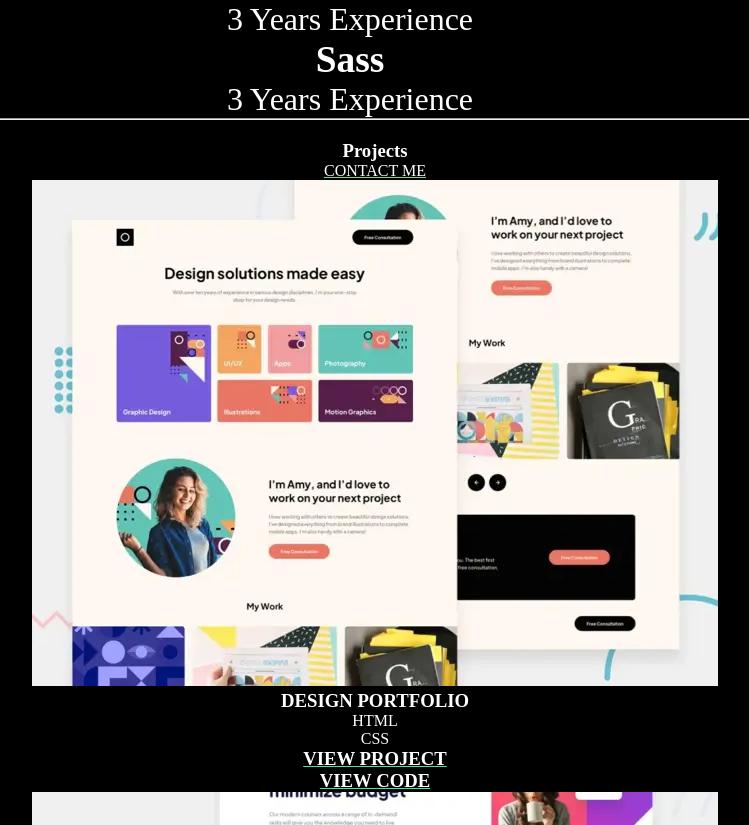
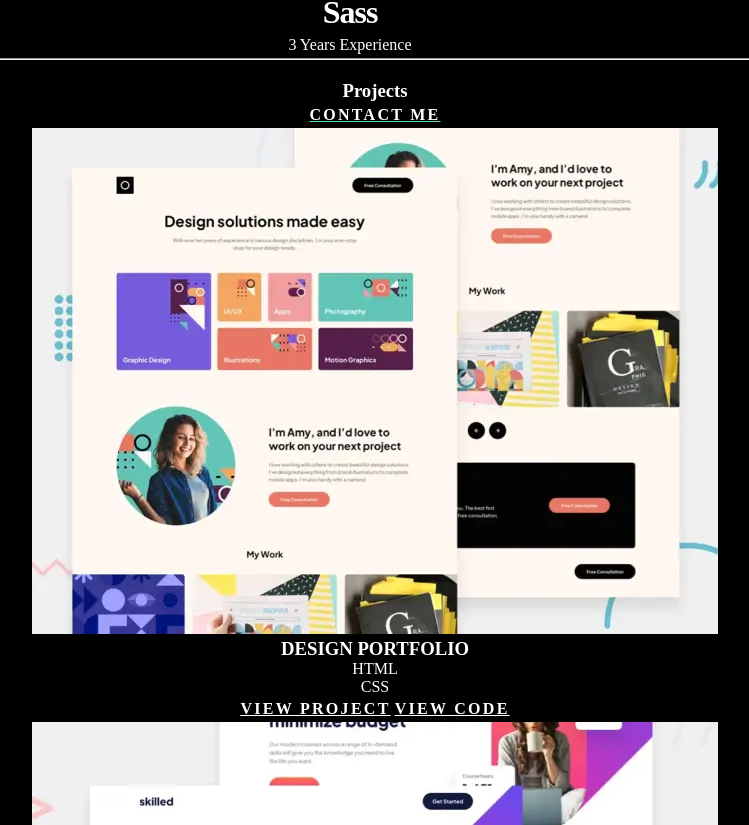
Before and after one commit to LunaHale2002/babic_lana_portfolio, a website built with Vite: page index.html in a window 1280 px wide. Shown: the part 915-1740 px from the top of the page, without its empty margins (290-1039 px from the left). Built offline with nearby package versions, Linux system fonts and the light colour scheme.

Commit message:
projects

```diff
--- a/index.html
+++ b/index.html
@@ -78,8 +78,8 @@
             <h1>DESIGN PORTFOLIO</h1>
             <p>HTML</p>
             <p>CSS</p>
-            <h3>VIEW PROJECT</h3>
-            <h3>VIEW CODE</h3>
+            <a href="https://github.com/">VIEW PROJECT</a>
+            <a href="https://www.edenschool.fr/">VIEW CODE</a>
           </article>
         </section>
         <section>
@@ -88,8 +88,8 @@
             <h1>E-LEARNING LANDING PAGE</h1>
             <p>HTML</p>
             <p>CSS</p>
-            <h3>VIEW PROJECT</h3>
-            <h3>VIEW CODE</h3>
+            <a href="https://github.com/">VIEW PROJECT</a>
+            <a href="https://www.edenschool.fr/">VIEW CODE</a>
           </article>
         </section>
         <section>
@@ -99,8 +99,8 @@
             <p>HTML</p>
             <p>CSS</p>
             <p>JAVASCRIPT</p>
-            <h3>VIEW PROJECT</h3>
-            <h3>VIEW CODE</h3>
+            <a href="https://github.com/">VIEW PROJECT</a>
+            <a href="https://www.edenschool.fr/">VIEW CODE</a>
           </article>
         </section>
         <section>
@@ -110,8 +110,8 @@
             <p>HTML</p>
             <p>CSS</p>
             <p>JAVASCRIPT</p>
-            <h3>VIEW PROJECT</h3>
-            <h3>VIEW CODE</h3>
+            <a href="https://github.com/">VIEW PROJECT</a>
+            <a href="https://www.edenschool.fr/">VIEW CODE</a>
           </article>
         </section>
         <section>
@@ -121,8 +121,8 @@
             <p>HTML</p>
             <p>CSS</p>
             <p>JAVASCRIPT</p>
-            <h3>VIEW PROJECT</h3>
-            <h3>VIEW CODE</h3>
+            <a href="https://github.com/">VIEW PROJECT</a>
+            <a href="https://www.edenschool.fr/">VIEW CODE</a>
           </article>
         </section>
         <section>
@@ -132,8 +132,8 @@
             <p>HTML</p>
             <p>CSS</p>
             <p>JAVASCRIPT</p>
-            <h3>VIEW PROJECT</h3>
-            <h3>VIEW CODE</h3>
+            <a href="https://github.com/">VIEW PROJECT</a>
+            <a href="https://www.edenschool.fr/">VIEW CODE</a>
           </article>
         </section>
       </main>
--- a/style.css
+++ b/style.css
@@ -29,6 +29,24 @@ header h1 {
 .mail {
   color: white;
   text-decoration: underline #4EE1A0;
+}
+
+.experience h1 {
+  text-align: center;
+  font-size: 32px;
+  font-style: normal;
+  font-weight: 700;
+  line-height: 40px;
+  letter-spacing: -1px;
+}
+
+.experience p {
+  text-align: center;
+  font-family: "Space Grotesk";
+  font-size: 16px;
+  font-style: normal;
+  font-weight: 500;
+  line-height: 26px;
 }
 
 .block {
@@ -87,3 +105,13 @@ header h1 {
 .Projects h3 {
   text-decoration: underline #4EE1A0;
 }
+
+a {
+  color: white;
+  font-family: "Space Grotesk";
+  font-size: 16px;
+  font-style: normal;
+  font-weight: 700;
+  line-height: 26px; /* 162.5% */
+  letter-spacing: 2.286px;
+}
```
